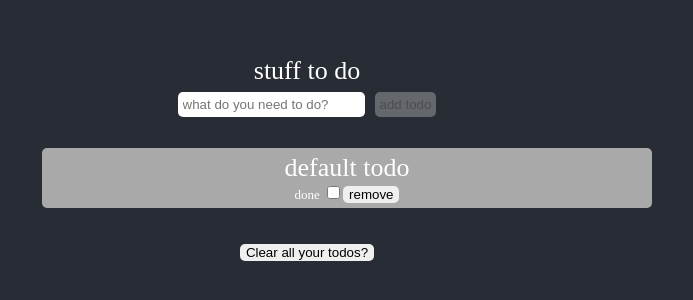
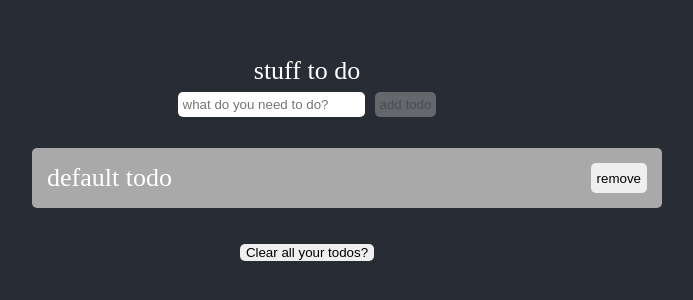
Before and after one commit to mattbimpson/todo-vue, a Vue app: page / in a window 1280 px wide. Shown: the part 240-540 px from the top of the page, without its empty margins (333-1026 px from the left). Built offline with nearby package versions, Linux system fonts and the light colour scheme; the HTML template or start-up script is replaced by a standard one.

Commit message:
style todos

```diff
--- a/src/components/Todo.vue
+++ b/src/components/Todo.vue
@@ -1,10 +1,11 @@
 <template>
-    <div :class="{'todo-container': !completed, 'todo-container completed': completed}">
+    <div
+      :class="{'todo-container': !completed, 'todo-container completed': completed}"
+      @click=toggleCompleted>
         <div class='todo-item'>
             {{todo.text}}
         </div>
         <div class='todo-controls'>
-            done <input type="checkbox" @change="toggleCompleted" :model="completed" id="btnDone" />
             <input type="button" class="btn" value="remove" @click="remove" />
         </div>
     </div>
@@ -46,15 +47,18 @@ export default {
 }
 
 .todo-controls {
-    display: block;
     font-size: small;
+    display: flex;
+    justify-content: flex-end;
 }
 
 .todo-container {
+    display: flex;
+    justify-content: space-between;
     border-radius: 5px;
     background: darkgray;
-    padding: 5px;
-    margin-top: 5px;
+    margin: 5px;
+    padding: 15px;
     width: 600px;
     text-align: center;
 }
```
